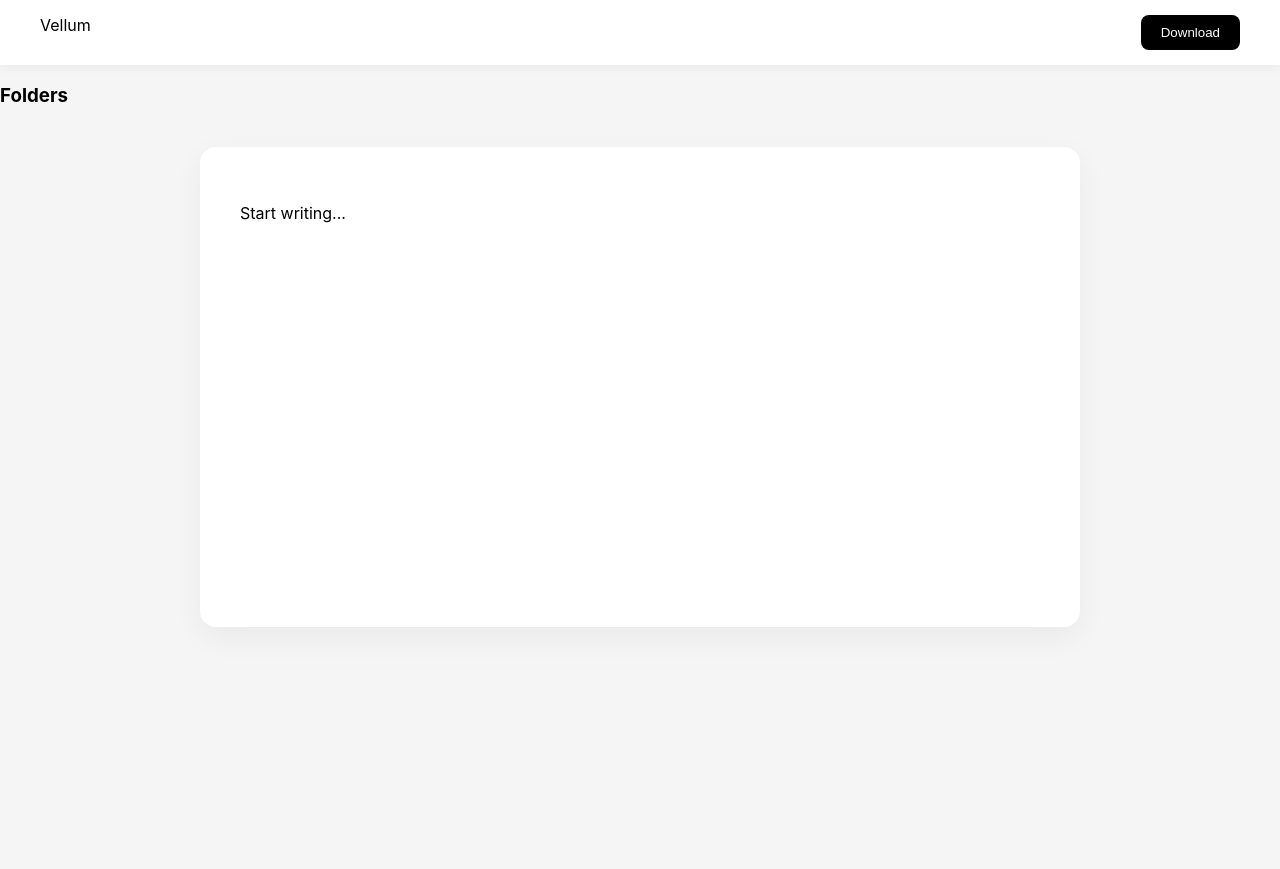
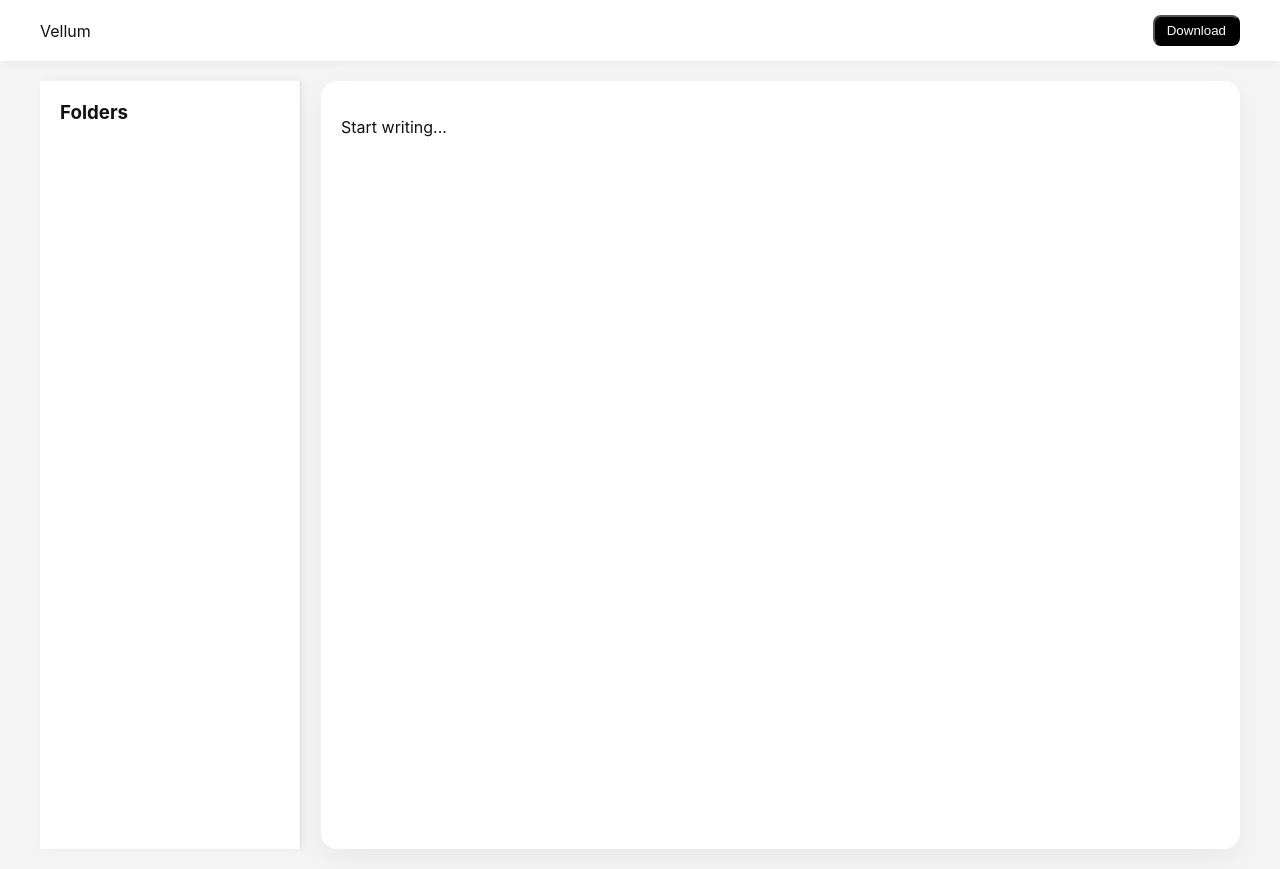
Before and after one commit to sundoa/vellum, a React (Vite) app: page /editor in a window 1280 px wide. Before the commit the page ends 800 px from the top, so only its background shows below. Built offline with nearby package versions, Linux system fonts and the light colour scheme.

Commit message:
Update styles.css

```diff
--- a/src/styles.css
+++ b/src/styles.css
@@ -1,39 +1,14 @@
+/* -------------------------
+   Global Styles
+------------------------- */
 body {
   margin: 0;
   font-family: Inter, sans-serif;
   background: #f5f5f5;
+  color: #111;
 }
 
-.auth-container,
-.dashboard,
-.editor-wrapper {
-  display: flex;
-  flex-direction: column;
-  gap: 15px;
-  animation: fadeIn 0.4s ease;
-}
-
-.auth-container input,
-.folder-create input {
-  padding: 10px;
-  width: 250px;
-  border-radius: 8px;
-  border: 1px solid #ddd;
-  transition: all 0.2s ease;
-}
-
-.auth-container input:focus,
-.folder-create input:focus {
-  border-color: black;
-}
-
-.auth-container button,
 button {
-  padding: 10px 20px;
-  border-radius: 8px;
-  border: none;
-  background: black;
-  color: white;
   cursor: pointer;
   transition: all 0.2s ease;
 }
@@ -42,69 +17,11 @@ button:hover {
   transform: scale(1.05);
 }
 
-.navbar {
-  display: flex;
-  justify-content: space-between;
-  padding: 15px 40px;
-  background: white;
-  box-shadow: 0 2px 10px rgba(0, 0, 0, 0.05);
-}
-
-.editor-wrapper {
-  max-width: 800px;
-  margin: 40px auto;
-  padding: 40px;
-  background: white;
-  border-radius: 16px;
-  box-shadow: 0 10px 30px rgba(0, 0, 0, 0.05);
-}
-
-.editor {
-  min-height: 400px;
-  outline: none;
-  border: none;
-}
-
-.ProseMirror {
-  outline: none !important;
-  border: none !important;
-}
-
-.context-menu {
-  position: absolute;
-  background: white;
-  border-radius: 10px;
-  padding: 10px;
-  box-shadow: 0 5px 20px rgba(0, 0, 0, 0.1);
-}
-
-.context-menu div {
-  padding: 5px 10px;
-  cursor: pointer;
-}
-
-.context-menu div:hover {
-  background: #eee;
-}
-
-.folder-grid {
-  display: grid;
-  grid-template-columns: repeat(auto-fill, minmax(150px, 1fr));
-  gap: 20px;
-}
-
-.folder-card {
-  padding: 20px;
-  background: white;
-  border-radius: 14px;
-  box-shadow: 0 5px 20px rgba(0, 0, 0, 0.05);
-  cursor: pointer;
-  transition: all 0.25s ease;
-}
-
-.folder-card:hover {
-  transform: translateY(-6px);
-  box-shadow: 0 10px 25px rgba(0, 0, 0, 0.08);
+/* -------------------------
+   Animations
+------------------------- */
+.fade {
+  animation: fadeIn 0.4s ease;
 }
 
 @keyframes fadeIn {
@@ -116,7 +33,126 @@ button:hover {
     opacity: 1;
     transform: translateY(0);
   }
-  /* Dashboard & Editor Layout with Sidebar */
+}
+
+/* -------------------------
+   Auth Pages (Login/Signup)
+------------------------- */
+.auth-container {
+  display: flex;
+  flex-direction: column;
+  gap: 15px;
+  max-width: 350px;
+  margin: 80px auto;
+  padding: 40px;
+  background: white;
+  border-radius: 16px;
+  box-shadow: 0 10px 30px rgba(0,0,0,0.05);
+}
+
+.auth-container input {
+  padding: 10px;
+  border-radius: 8px;
+  border: 1px solid #ddd;
+  outline: none;
+  width: 100%;
+  transition: all 0.2s ease;
+}
+
+.auth-container input:focus {
+  border-color: black;
+}
+
+.auth-container button {
+  padding: 10px 20px;
+  border-radius: 8px;
+  border: none;
+  background: black;
+  color: white;
+}
+
+.auth-container p {
+  cursor: pointer;
+  color: #555;
+  font-size: 0.9rem;
+}
+
+.auth-container p:hover {
+  text-decoration: underline;
+}
+
+/* -------------------------
+   Navbar
+------------------------- */
+.navbar {
+  display: flex;
+  justify-content: space-between;
+  padding: 15px 40px;
+  background: white;
+  box-shadow: 0 2px 10px rgba(0,0,0,0.05);
+  align-items: center;
+}
+
+.navbar button {
+  background: black;
+  color: white;
+  border-radius: 8px;
+  padding: 6px 12px;
+}
+
+/* -------------------------
+   Sidebar
+------------------------- */
+.sidebar {
+  width: 220px;
+  padding: 20px;
+  background: #fff;
+  border-right: 1px solid #ddd;
+  height: calc(100vh - 72px); /* subtract navbar height */
+  box-shadow: 2px 0 10px rgba(0,0,0,0.05);
+  display: flex;
+  flex-direction: column;
+  gap: 10px;
+}
+
+.sidebar h3 {
+  margin: 0;
+  margin-bottom: 10px;
+}
+
+.folder-item {
+  display: flex;
+  justify-content: space-between;
+  align-items: center;
+  padding: 8px 12px;
+  border-radius: 8px;
+  transition: all 0.2s ease;
+  cursor: pointer;
+}
+
+.folder-item.active {
+  background: #f0f0f0;
+}
+
+.folder-item:hover {
+  background: #f9f9f9;
+}
+
+.folder-actions button {
+  background: none;
+  border: none;
+  cursor: pointer;
+  margin-left: 5px;
+  font-size: 0.9rem;
+}
+
+.folder-actions button:hover {
+  transform: scale(1.2);
+}
+
+/* -------------------------
+   Dashboard Layout
+------------------------- */
 .dashboard,
 .editor-page {
   display: flex;
@@ -131,7 +167,29 @@ button:hover {
   gap: 20px;
 }
 
-/* Reuse existing folder grid styling */
+/* Folder creation input/button */
+.folder-create {
+  display: flex;
+  gap: 10px;
+}
+
+.folder-create input {
+  padding: 10px;
+  border-radius: 8px;
+  border: 1px solid #ddd;
+  flex: 1;
+  outline: none;
+}
+
+.folder-create button {
+  padding: 10px 20px;
+  border: none;
+  border-radius: 8px;
+  background: black;
+  color: white;
+}
+
+/* Folder grid */
 .folder-grid {
   display: grid;
   grid-template-columns: repeat(auto-fill, minmax(150px, 1fr));
@@ -142,22 +200,128 @@ button:hover {
   padding: 20px;
   background: white;
   border-radius: 14px;
-  box-shadow: 0 5px 20px rgba(0, 0, 0, 0.05);
+  box-shadow: 0 5px 20px rgba(0,0,0,0.05);
   cursor: pointer;
   transition: all 0.25s ease;
 }
 
 .folder-card:hover {
   transform: translateY(-6px);
-  box-shadow: 0 10px 25px rgba(0, 0, 0, 0.08);
+  box-shadow: 0 10px 25px rgba(0,0,0,0.08);
 }
 
-/* Sidebar already styled in previous CSS snippet */
-
-/* Editor wrapper to expand in remaining space */
+/* -------------------------
+   Editor
+------------------------- */
 .editor-wrapper {
   flex: 1;
   min-height: 500px;
+  padding: 20px;
+  background: white;
+  border-radius: 16px;
+  box-shadow: 0 10px 30px rgba(0,0,0,0.05);
 }
 
+.editor {
+  min-height: 400px;
+  outline: none;
+  border: none;
 }
+
+/* TipTap editor clean styles */
+.ProseMirror {
+  outline: none !important;
+  border: none !important;
+}
+
+/* -------------------------
+   Custom Context Menu
+------------------------- */
+.context-menu {
+  position: absolute;
+  background: white;
+  border-radius: 10px;
+  padding: 10px;
+  box-shadow: 0 5px 20px rgba(0, 0, 0, 0.1);
+  z-index: 1000;
+}
+
+.context-menu div {
+  padding: 5px 10px;
+  cursor: pointer;
+}
+
+.context-menu div:hover {
+  background: #eee;
+}
+
+/* -------------------------
+   Modal
+------------------------- */
+.modal-backdrop {
+  position: fixed;
+  top: 0;
+  left: 0;
+  width: 100%;
+  height: 100%;
+  background: rgba(0,0,0,0.3);
+  display: flex;
+  justify-content: center;
+  align-items: center;
+  animation: fadeIn 0.2s ease;
+  z-index: 1000;
+}
+
+.modal {
+  background: white;
+  padding: 25px 30px;
+  border-radius: 14px;
+  box-shadow: 0 10px 30px rgba(0,0,0,0.15);
+  display: flex;
+  flex-direction: column;
+  gap: 15px;
+  min-width: 300px;
+}
+
+.modal input {
+  padding: 8px;
+  border-radius: 8px;
+  border: 1px solid #ddd;
+  outline: none;
+}
+
+.modal button {
+  padding: 8px 12px;
+  border: none;
+  border-radius: 8px;
+  cursor: pointer;
+  background: black;
+  color: white;
+}
+
+.modal button:hover {
+  transform: scale(1.05);
+}
+
+.modal .close {
+  background: #ccc;
+  color: black;
+}
+
+/* -------------------------
+   Responsive
+------------------------- */
+@media (max-width: 900px) {
+  .dashboard,
+  .editor-page {
+    flex-direction: column;
+    padding: 20px;
+  }
+
+  .sidebar {
+    width: 100%;
+    height: auto;
+    flex-direction: row;
+    overflow-x: auto;
+  }
+}
```
